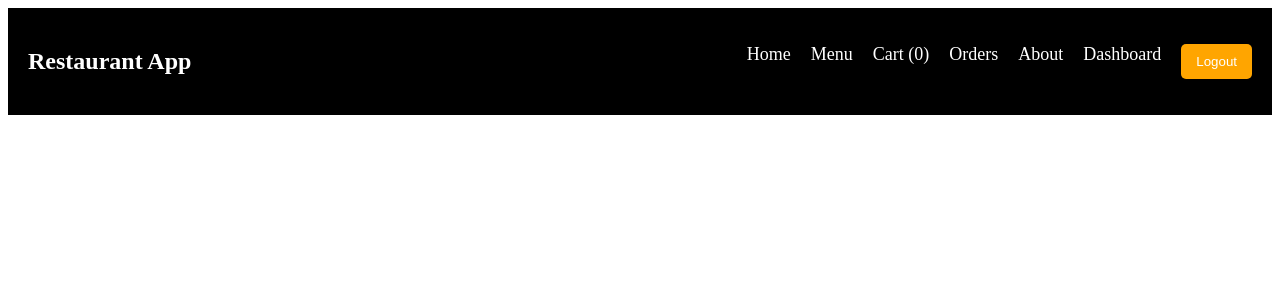
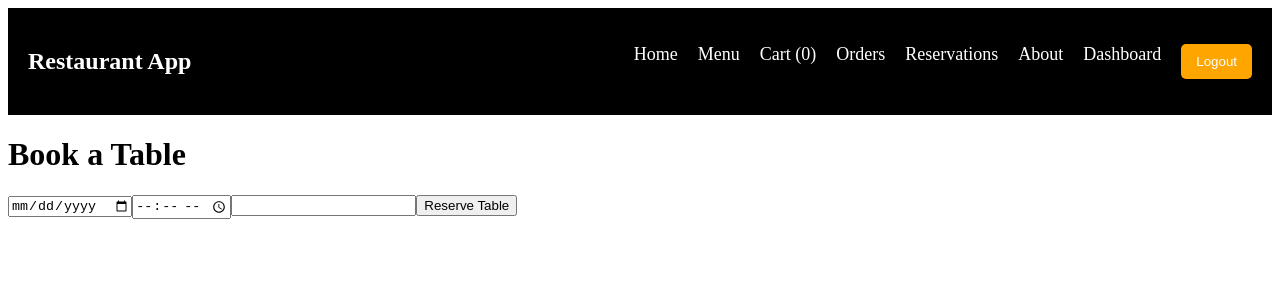
Before and after one commit to Harivsrd/Restaurant-Management-System, a React app in the folder frontend/: page /reservations in a window 1280 px wide. Shown: the top 300 px of the page. Built offline with nearby package versions, Linux system fonts and the light colour scheme; sample sign-in values are in the browser's storage; the HTML template or start-up script is replaced by a standard one.

Commit message:
feat: implement reservation booking form

```diff
--- a/frontend/src/App.jsx
+++ b/frontend/src/App.jsx
@@ -14,6 +14,7 @@ import Dashboard from "./pages/Dashboard";
 import Cart from "./pages/Cart";
 import Checkout from "./pages/Checkout";
 import OrderHistory from "./pages/OrderHistory";
+import Reservations from "./pages/Reservations";
 
 function App() {
 
@@ -36,6 +37,7 @@ function App() {
         <Route path="/cart" element={<Cart cartItems={cartItems} setCartItems={setCartItems} /> } />
         <Route path="/checkout" element={<Checkout cartItems={cartItems} setCartItems={setCartItems} />} />
         <Route path="/orders" element={<ProtectedRoute><OrderHistory /></ProtectedRoute>} />
+        <Route path="/reservations" element={<ProtectedRoute><Reservations /></ProtectedRoute>} />
       </Routes>
 
     </BrowserRouter>
--- a/frontend/src/components/Navbar.jsx
+++ b/frontend/src/components/Navbar.jsx
@@ -21,6 +21,7 @@ function Navbar({ cartItems }) {
                 <Link to="/menu">Menu</Link>
                 <Link to="/cart">Cart ({cartItems.length})</Link>
                 <Link to="/orders"> Orders </Link>
+                <Link to="/reservations">Reservations</Link>
                 <Link to="/about">About</Link>
                 {
                     token ? (
--- a/frontend/src/pages/OrderHistory.jsx
+++ b/frontend/src/pages/OrderHistory.jsx
@@ -1,6 +1,6 @@
 import { useEffect, useState } from "react"
 import API from "../services/api";
-import "../styles/orderhistory.css";
+import "../styles/orderhistory.css"
 
 function OrderHistory() {
 
--- /dev/null
+++ b/frontend/src/pages/Reservations.jsx
@@ -0,0 +1,44 @@
+import { useState } from "react";
+
+import API from "../services/api";
+
+function Reservations() {
+
+    const [formData, setFormData] = useState({
+        reservation_date: "",
+        reservation_time: "",
+        guests: ""
+    });
+
+    const handleChange = (e) => {
+        setFormData({
+            ...formData,
+            [e.target.name]: e.target.value,
+        });
+    };
+
+    const handleSubmit = async (e) => {
+        e.preventDefault();
+        try {
+            await API.post("reservations/create/",formData);
+        }
+        catch(error) {
+            console.log(error);
+        }
+    };
+
+    return (
+        <div>
+            <form onSubmit={handleSubmit}>
+                    <h1>Book a Table</h1>
+                    <input type="date" name="reservation_date" onChange={handleChange} />
+                    <input type="time" name="reservation_time" onChange={handleChange} />
+                    <input type="number" name="guests" onChange={handleChange} />
+
+                    <button type="submit">Reserve Table</button>
+            </form>
+        </div>
+    )
+}
+
+export default Reservations;
```
